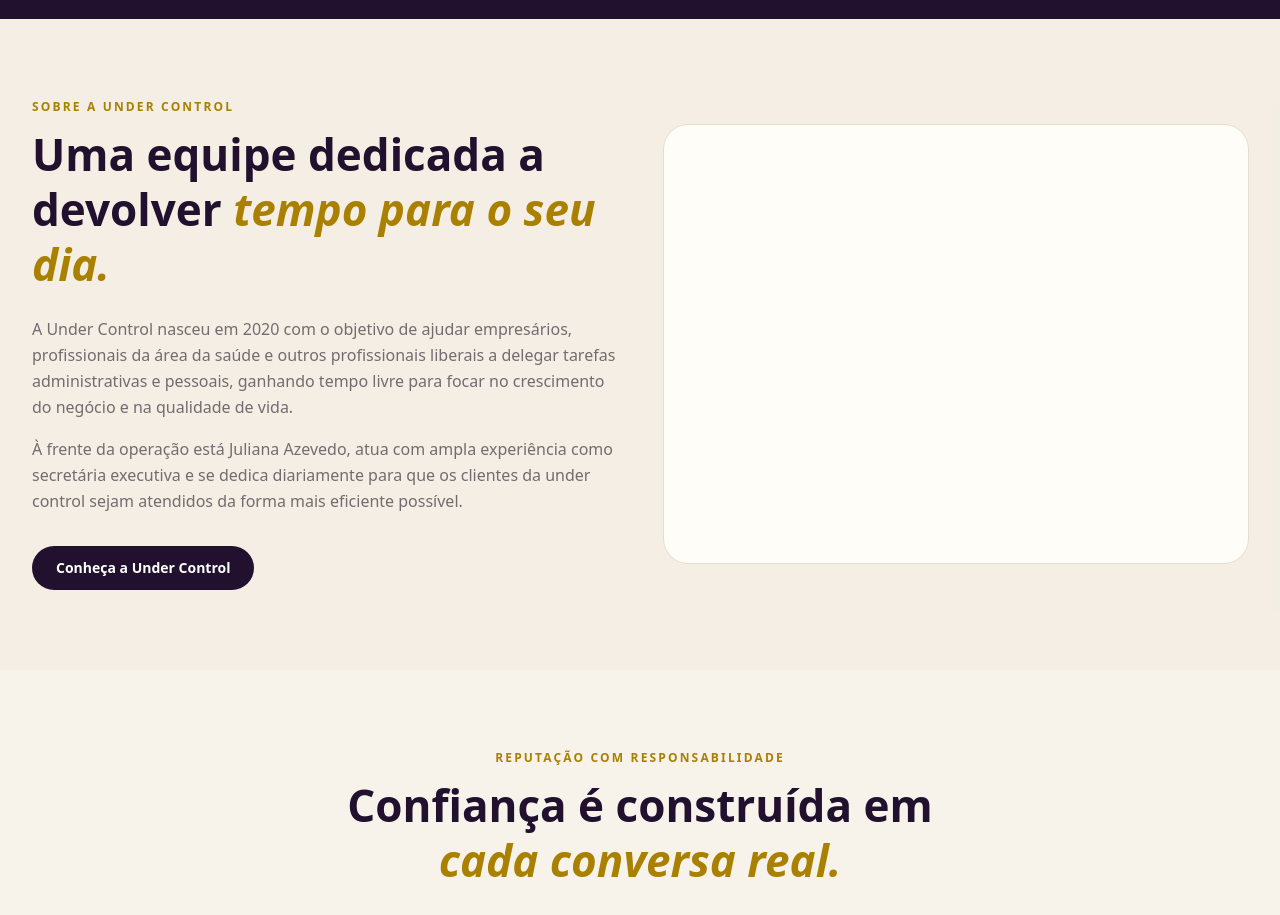
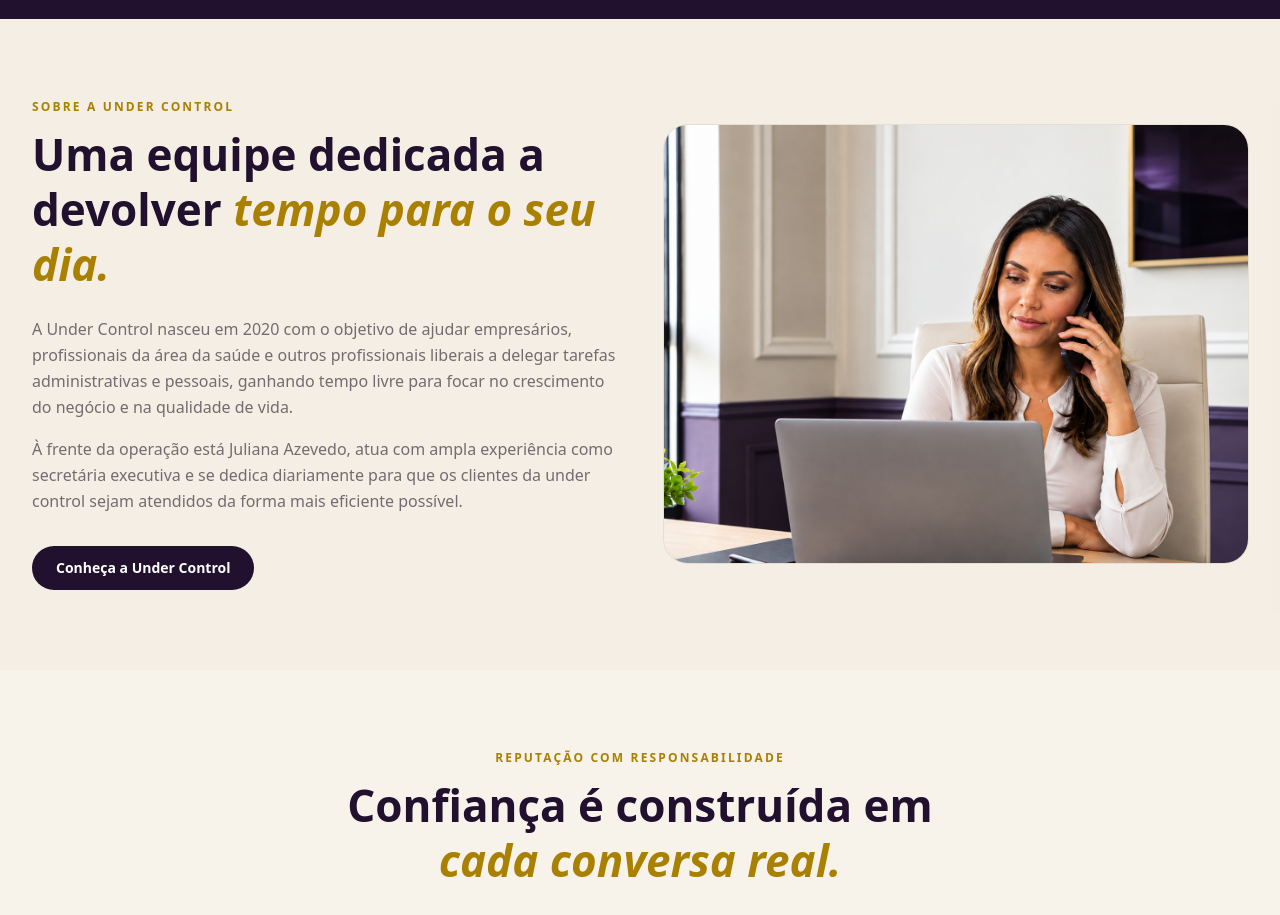
Before and after one commit to carlospio/undercontrol, a Next.js app: page / in a window 1280 px wide. Shown: the part 3960-4875 px from the top of the page. Built offline with nearby package versions, Linux system fonts and the light colour scheme; no server answers; a web font is replaced by a local one.

Commit message:
Add photo to About section
Replace the empty placeholder with a photo of the team in action.

Co-Authored-By: Claude Sonnet 5 <noreply@anthropic.com>

```diff
--- a/src/components/sections/AboutSection.tsx
+++ b/src/components/sections/AboutSection.tsx
@@ -1,3 +1,4 @@
+import Image from "next/image";
 import { Container } from "@/components/ui/Container";
 import { SectionHeading } from "@/components/ui/SectionHeading";
 import { Button } from "@/components/ui/Button";
@@ -28,7 +29,15 @@ export function AboutSection() {
             </Button>
           </div>
         </div>
-        <div className="aspect-[4/3] w-full rounded-3xl bg-surface ring-1 ring-border-soft/60" />
+        <div className="relative aspect-[4/3] w-full overflow-hidden rounded-3xl ring-1 ring-border-soft/60">
+          <Image
+            src="/images/about-team.png"
+            alt="Assistente da Under Control atendendo um cliente ao telefone"
+            fill
+            sizes="(min-width: 1024px) 45vw, 100vw"
+            className="object-cover"
+          />
+        </div>
       </Container>
     </section>
   );
```
Also changed, not shown: public/images/about-team.png (added).
